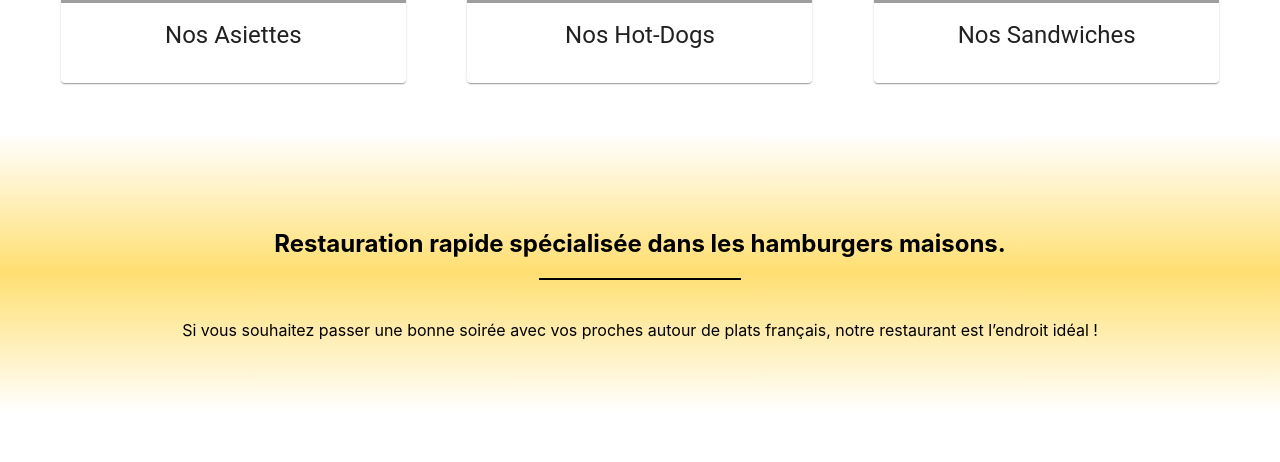
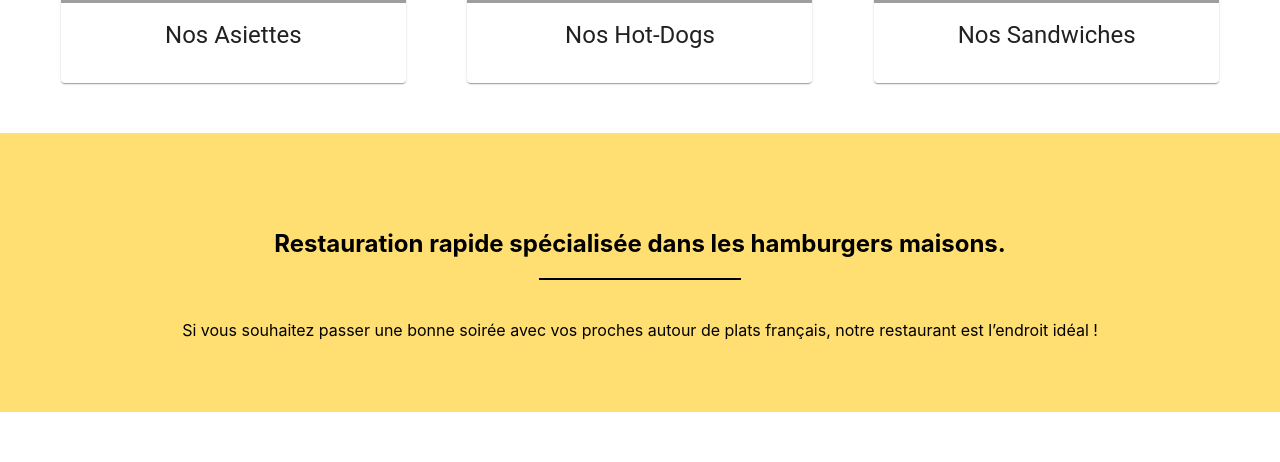
Before and after one commit to MikeMor-fr/frensh-web-site, a React (Create React App) app: page / in a window 1280 px wide. Shown: the part 1640-2102 px from the top of the page. Built offline with nearby package versions, Linux system fonts and the light colour scheme; grey boxes are pictures that could not be loaded.

Commit message:
no gradient

```diff
--- a/src/styles.global.scss
+++ b/src/styles.global.scss
@@ -1,5 +1,5 @@
 $themeColor: #ffdf71;
-$gradientColor: white;
+$gradientColor: #ffdf71;
 $textColor: black;
 $navbarColor: #ffdf71;
 
```
